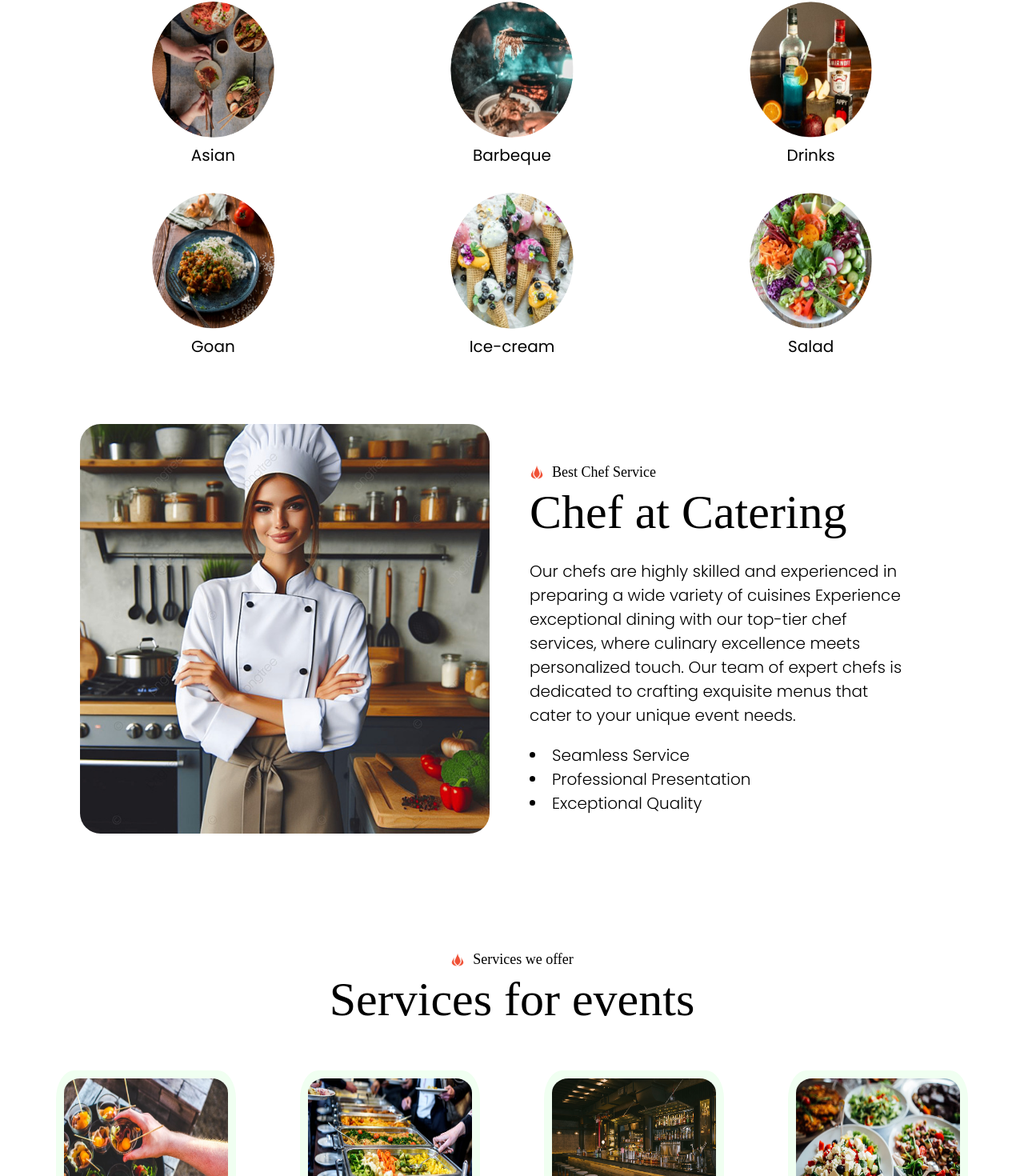
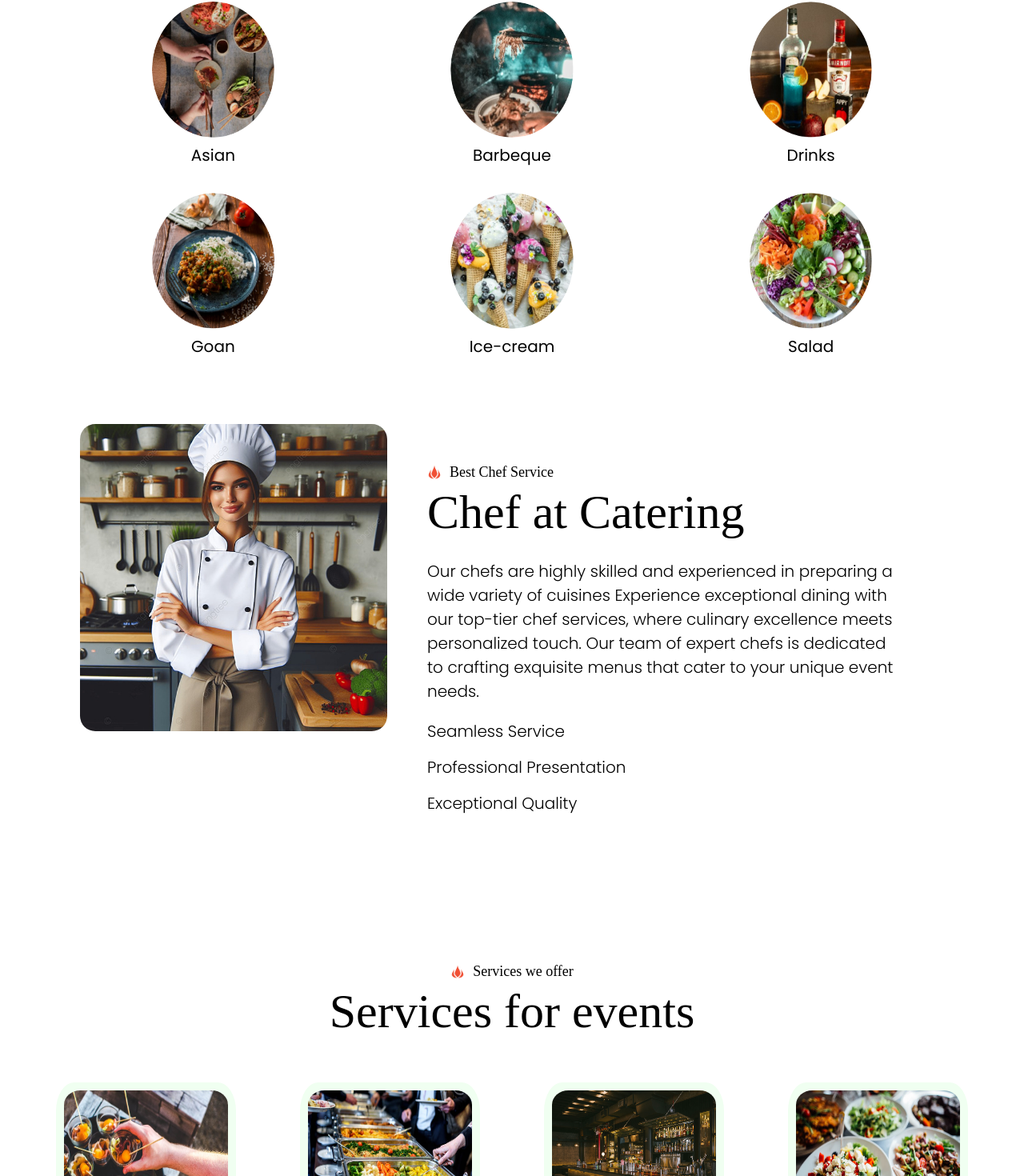
Before and after one commit to shaunpereira13/Regh-caterers, a React (Create React App) app: page / in a window 1280 px wide. Shown: the part 1037-2507 px from the top of the page at 80% size. Built offline with nearby package versions, Linux system fonts and the light colour scheme.

Commit message:
changed chef pic size
changed it from 40vw to 30

```diff
--- a/src/components/Chef/Chef.jsx
+++ b/src/components/Chef/Chef.jsx
@@ -12,7 +12,7 @@ const Chef=()=>{
                 <Pointer title="Best Chef Service"/>
                 <h1>Chef at Catering</h1>
                 <p>Our chefs are highly skilled and experienced in preparing a wide variety of cuisines Experience exceptional dining with our top-tier chef services, where culinary excellence meets personalized touch. Our team of expert chefs is dedicated to crafting exquisite menus that cater to your unique event needs.</p>
-                <ul>
+                <ul >
                     <li>Seamless Service</li>
                     <li>Professional Presentation</li>
                     <li>Exceptional Quality</li>
--- a/src/components/Chef/chef.css
+++ b/src/components/Chef/chef.css
@@ -1,6 +1,6 @@
 .chef img{
     width:80vw;
-    height: 40vw;
+    height: 30vw;
     border-radius: 5%;
 }
 .chef{
@@ -33,3 +33,9 @@
     list-style:disc;
     list-style-position: inside;
 }
+
+li
+{
+    list-style-type: none;
+    margin-bottom: 15px;
+}
--- a/src/styles/service.css
+++ b/src/styles/service.css
@@ -14,7 +14,8 @@
   bottom: 0;
   width: 500px;
   /* Adjust the width to match the image width */
-  background-image: url("../assets/sidebanner.png");
+  /* background-image: url("../assets/sidebanner.png"); */
+  background-color:   #F9F9F7;
   opacity: 0.2;
   /* Replace with your image path */
   background-repeat: repeat-y;
```
